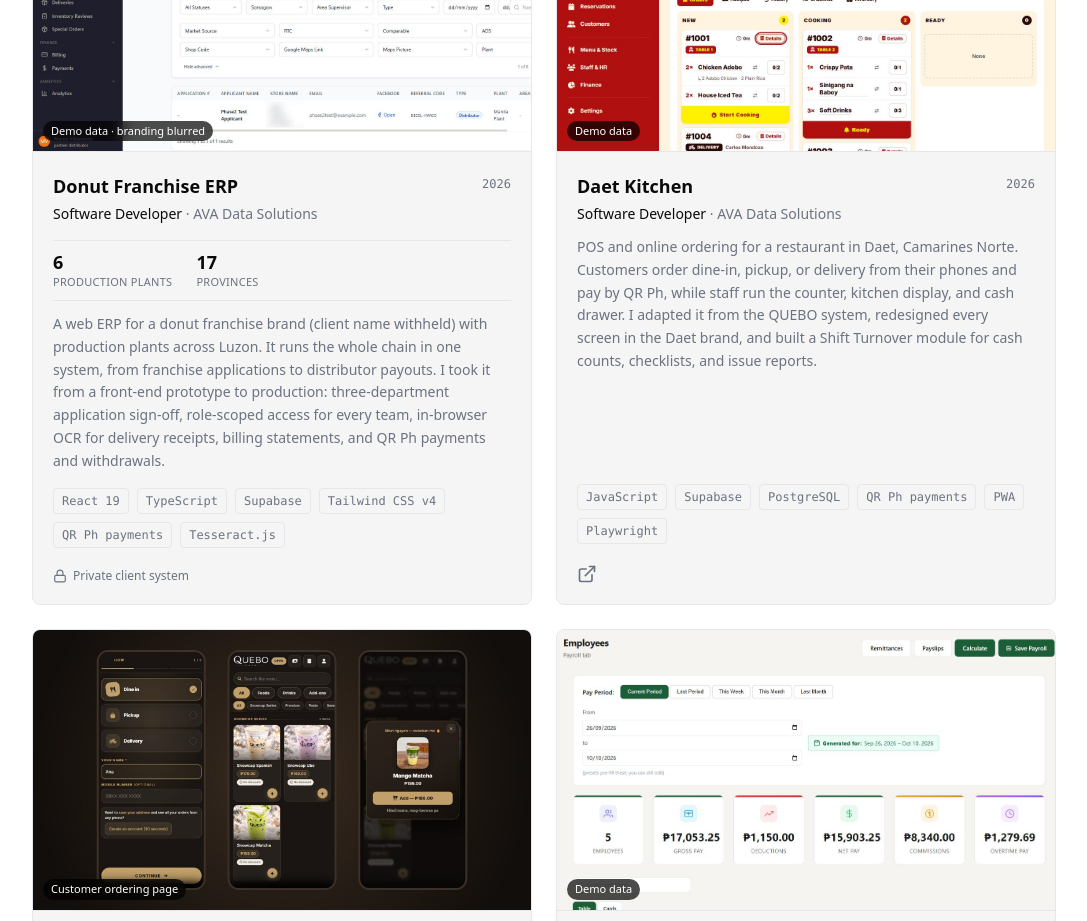
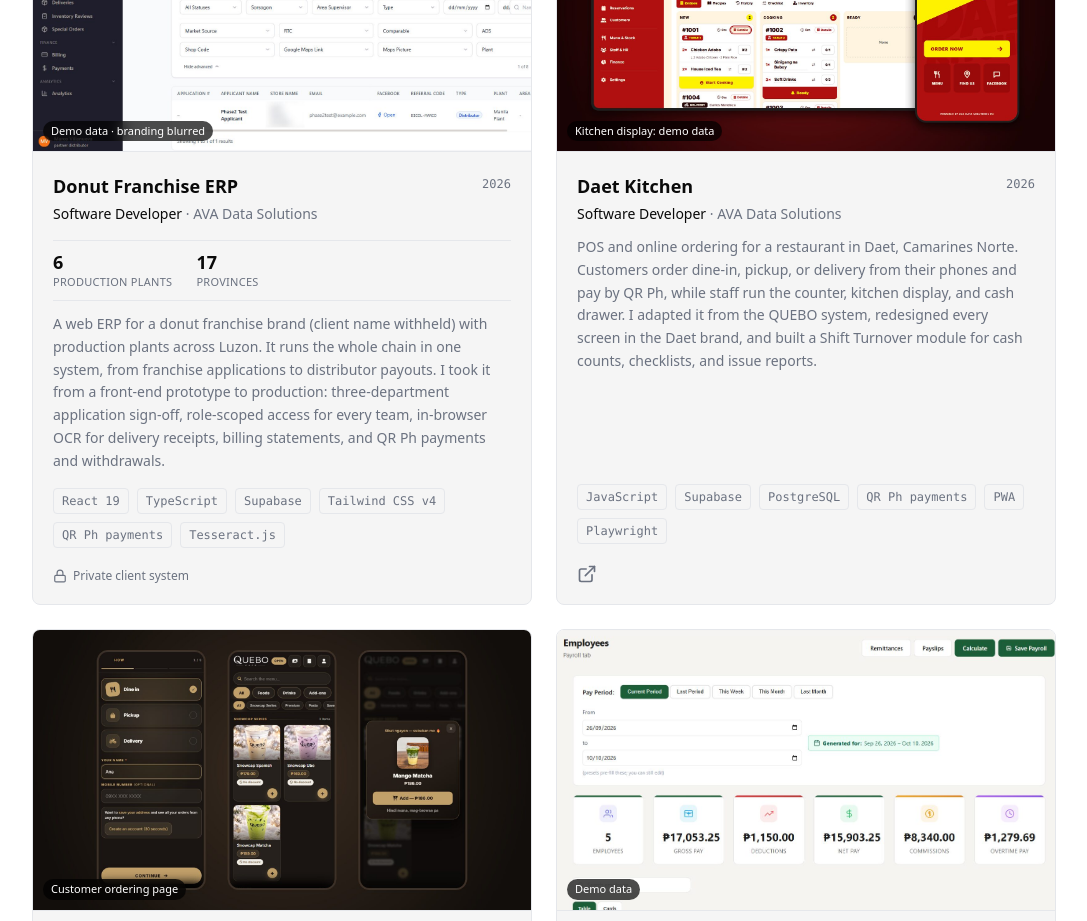
Before and after one commit to jaysi17/juan-carlos-medenilla, a React (Vite) app: page / in a window 1280 px wide. Shown: the part 3260-4181 px from the top of the page, without its empty margins (96-1183 px from the left). Built offline with nearby package versions, Linux system fonts and the light colour scheme.

Commit message:
Show Daet Kitchen staff and customer views together

```diff
--- a/src/components/Projects.jsx
+++ b/src/components/Projects.jsx
@@ -28,7 +28,7 @@ const PROJECTS = [
     tech: ['JavaScript', 'Supabase', 'PostgreSQL', 'QR Ph payments', 'PWA', 'Playwright'],
     demo: 'https://www.daetkitchen.com',
     image: '/projects/daet-kitchen.jpg',
-    imageNote: 'Demo data',
+    imageNote: 'Kitchen display: demo data',
   },
   {
     title: 'QUEBO Cafe',
```
Also changed, not shown: public/projects/daet-kitchen.jpg.
